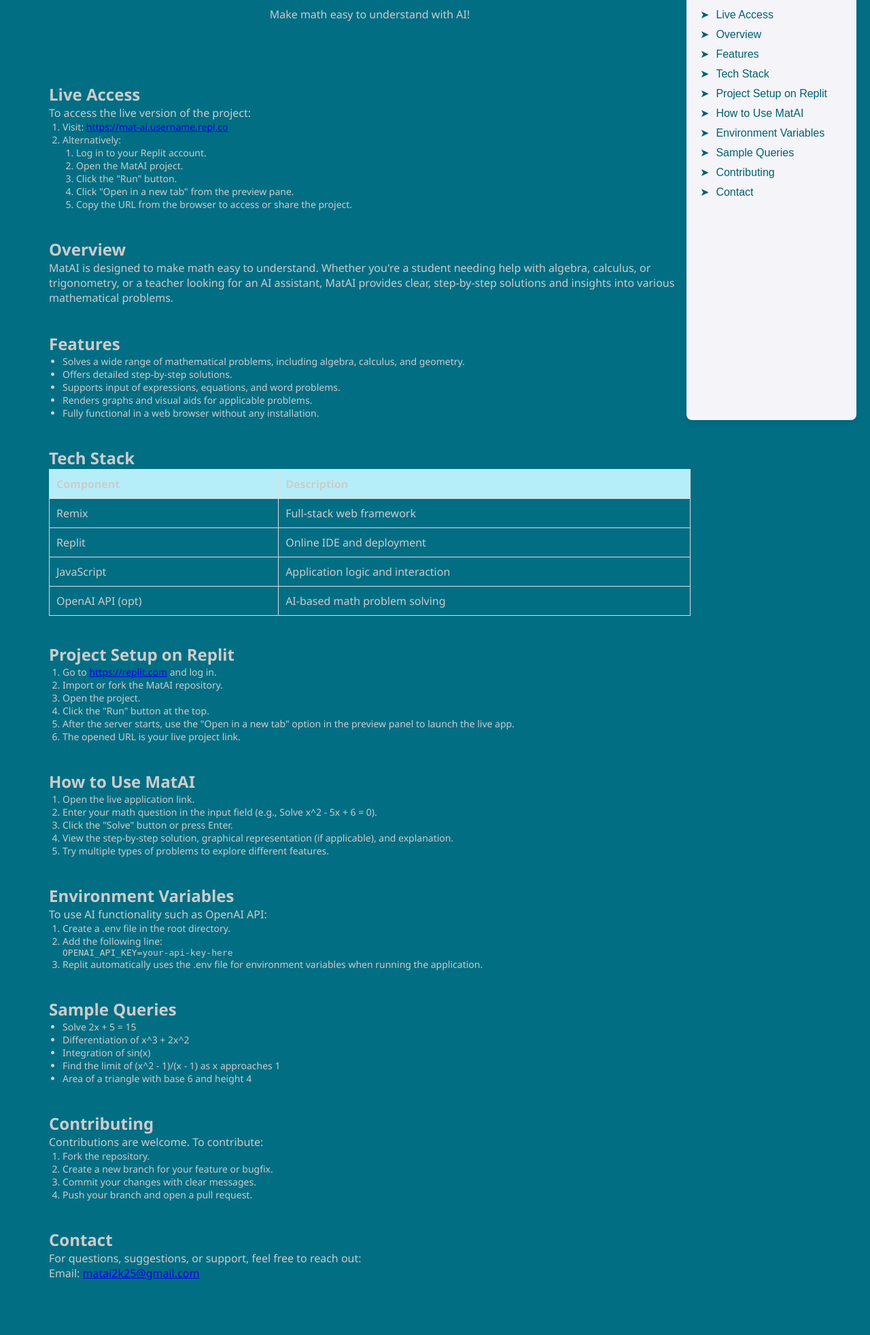
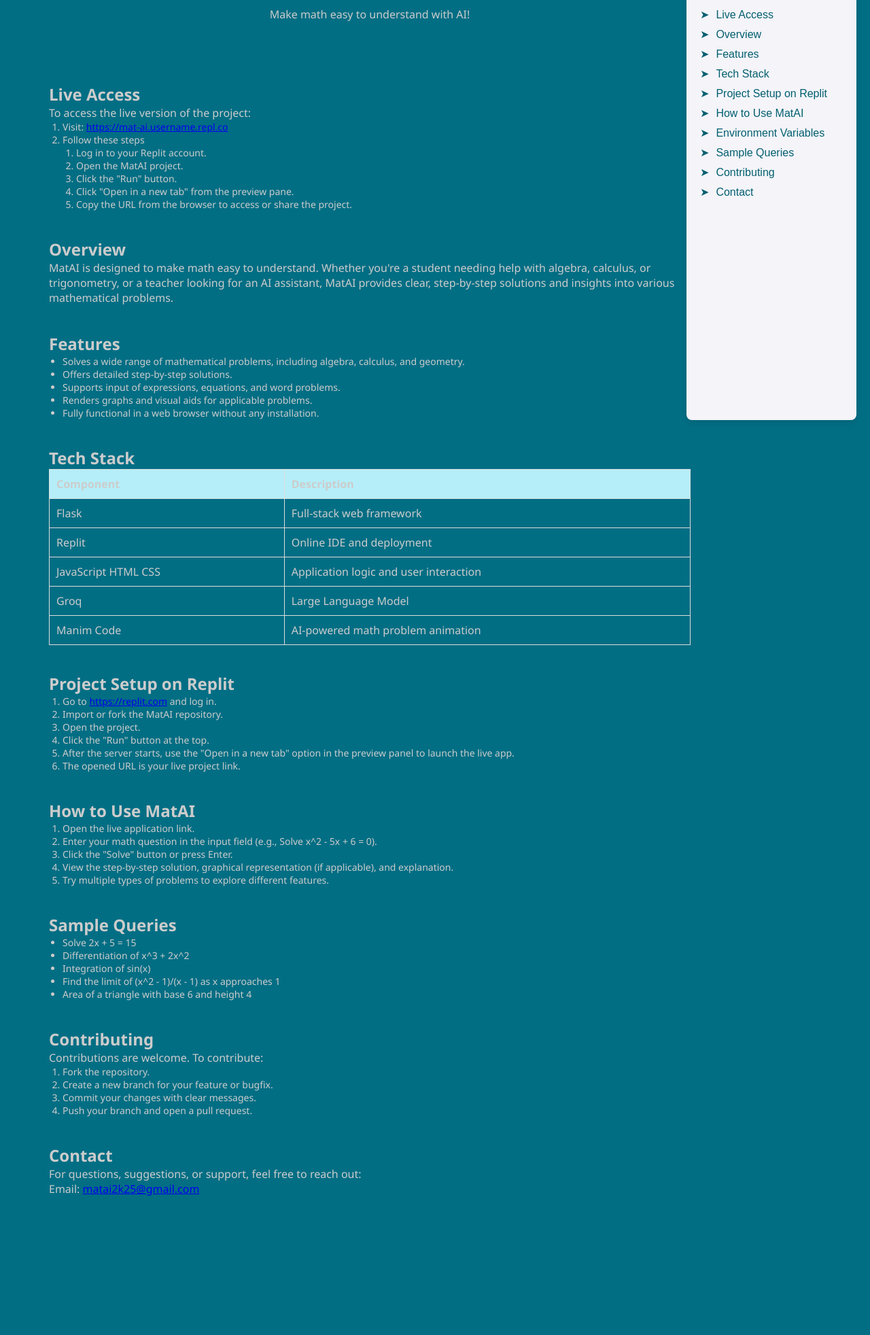
Before and after one commit to matai2k25/Devfolio, a Flask app: page /guide in a window 1280 px wide. Shown: the part 182-2146 px from the top of the page at 68% size. After the commit the page ends 1941 px from the top, so only its background shows below. Run offline with Flask 3, Linux system fonts and the light colour scheme; some web fonts are replaced.

Commit message:
Update guideline.html

```diff
--- a/templates/guideline.html
+++ b/templates/guideline.html
@@ -32,7 +32,7 @@
                 <p>To access the live version of the project:</p>
                 <ol>
                     <li>Visit: <a href="https://mat-ai.username.repl.co" target="_blank">https://mat-ai.username.repl.co</a></li>
-                    <li>Alternatively:
+                    <li>Follow these steps
                         <ol>
                             <li>Log in to your Replit account.</li>
                             <li>Open the MatAI project.</li>
@@ -72,7 +72,7 @@
                         </thead>
                         <tbody>
                             <tr>
-                                <td>Remix</td>
+                                <td>Flask</td>
                                 <td>Full-stack web framework</td>
                             </tr>
                             <tr>
@@ -80,12 +80,16 @@
                                 <td>Online IDE and deployment</td>
                             </tr>
                             <tr>
-                                <td>JavaScript</td>
-                                <td>Application logic and interaction</td>
+                                <td>JavaScript HTML CSS</td>
+                                <td>Application logic and user interaction</td>
                             </tr>
                             <tr>
-                                <td>OpenAI API (opt)</td>
-                                <td>AI-based math problem solving</td>
+                                <td>Groq</td>
+                                <td>Large Language Model</td>
+                            </tr>
+                            <tr>
+                                <td>Manim Code</td>
+                                <td>AI-powered math problem animation</td>
                             </tr>
                         </tbody>
                     </table>
@@ -115,16 +119,7 @@
                 </ol>
             </section>
 
-            <section id="environment-variables">
-                <h3>Environment Variables</h3>
-                <p>To use AI functionality such as OpenAI API:</p>
-                <ol>
-                    <li>Create a .env file in the root directory.</li>
-                    <li>Add the following line:</li>
-                    <pre><code>OPENAI_API_KEY=your-api-key-here</code></pre>
-                    <li>Replit automatically uses the .env file for environment variables when running the application.</li>
-                </ol>
-            </section>
+
 
             <section id="sample-queries">
                 <h3>Sample Queries</h3>
```
